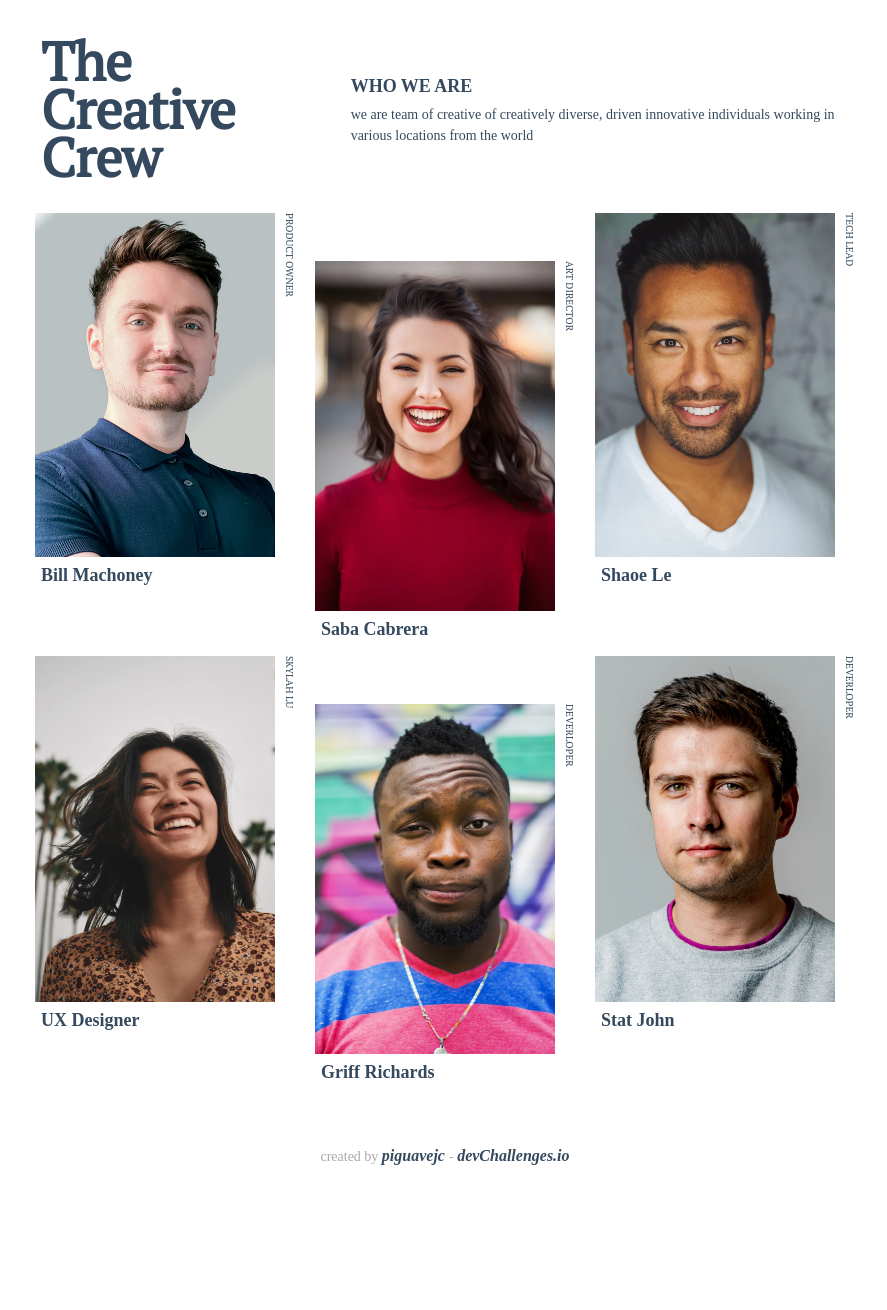
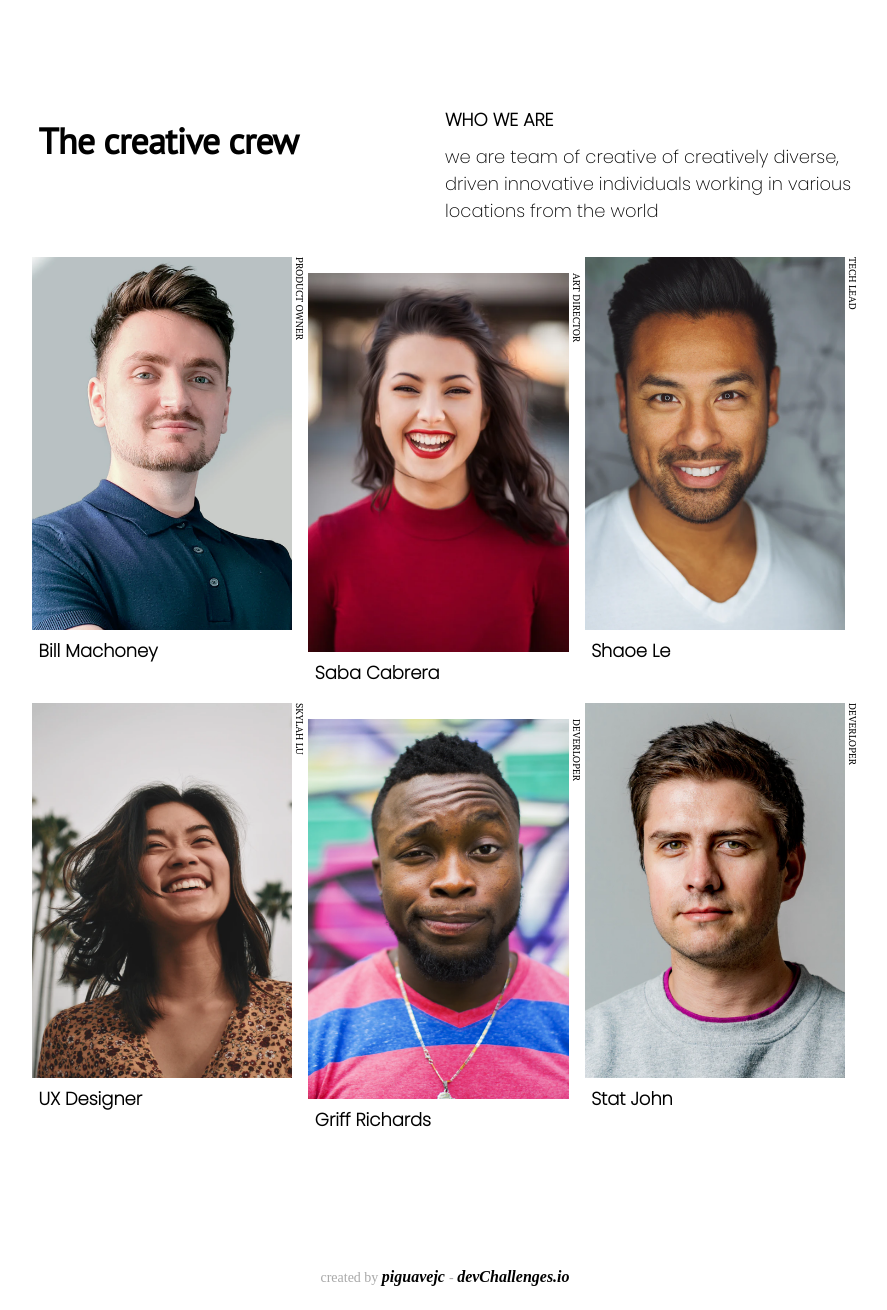
Before and after one commit to jean-carlos-19/team-page, a website: page src/index.html in a window 1280 px wide. Shown: the part 14-1324 px from the top of the page, without its empty margins (195-1082 px from the left). Before the commit the page ends 1243 px from the top, so only its background shows below. Drawn offline with Linux system fonts and the light colour scheme.

Commit message:
refactorizando el proyecto

```diff
--- a/package.json
+++ b/package.json
@@ -7,6 +7,6 @@
   "license": "MIT",
   "scripts": {
     "sass": "node-sass -w sass -o src/css",
-    "prettier":"prettier --write sass"
+    "prettier": "prettier --write ./*"
   }
 }
--- a/sass/base/_base.scss
+++ b/sass/base/_base.scss
@@ -3,18 +3,10 @@ img {
   object-fit: contain;
   cursor: pointer;
 }
-h1,
-h2,
-h3,
-h4,
-h5,
-h6 {
-  text-transform: capitalize;
-}
-a{
+a {
   text-decoration: none;
   color: #34495e;
 }
-main > * + *{
+main > * + * {
   margin-top: 2rem;
 }
--- a/sass/base/_normalizar.scss
+++ b/sass/base/_normalizar.scss
@@ -1,13 +1,12 @@
 :root {
-  padding: 0;
-  margin: 0;
   box-sizing: border-box;
   font-family: "PT Serif", serif;
 }
 *,
 *::after,
 *::after {
-  padding: inherit;
-  margin: inherit;
+  padding: 0;
+  margin: 0;
   box-sizing: inherit;
+  font-family: inherit;
 }
--- a/sass/base/_tipografia.scss
+++ b/sass/base/_tipografia.scss
@@ -1 +1,3 @@
 @import url("https://fonts.googleapis.com/css2?family=PT+Serif&display=swap");
+@import url("https://fonts.googleapis.com/css2?family=PT+Sans&display=swap");
+@import url("https://fonts.googleapis.com/css2?family=PT+Sans&family=Poppins:wght@200&display=swap");
--- a/sass/componentes/_bienvenido.scss
+++ b/sass/componentes/_bienvenido.scss
@@ -1,32 +1,35 @@
 .bienvenido {
-  h3,p{
-    color: var(--color_del_texto_default)
+  & > * + * {
+    margin-top: 0.625rem;
   }
-  h3 {
-    font-family: Poppins;
+  .titulo {
+    color: var(--color_del_texto_default);
+    font-family: "Poppins", sans-serif;
+    font-style: normal;
+  }
+  .bienvenido_titulo {
     font-weight: 600;
     font-size: 1.125rem;
-    line-height: 1.6875rem;
+    line-height: 1.68rem;
     text-transform: uppercase;
-    font-weight: 600;
   }
-  p {
-
-    font-family: Poppins;
-    font-size: 0.875rem;
-    line-height: 1.3125rem;
+  .bienvenido_parrafo {
     font-weight: 400;
+    font-size: 0.87rem;
+    line-height: 1.31rem;
   }
-  & > * + * {
-    margin-top: .25rem;
-  }
-  @media screen and (min-width: 37.5em) {
-    .bienvenido {
-      width: 50%;
-      p {
-        font-size: 1.125rem;
-        line-height: 1.6875rem;
-      }
+}
+@media screen and (min-width: 37.5rem) {
+  .bienvenido {
+    flex-basis: 50%;
+    .bienvenido_parrafo {
+      font-weight: normal;
+      font-size: 1.12rem;
+      line-height: 1.68rem;
+    }
+    .bienvenido_titulo {
+      font-size: 1.12rem;
+      line-height: 1.68rem;
     }
   }
 }
--- /dev/null
+++ b/sass/componentes/_encabezado.scss
@@ -0,0 +1,16 @@
+.encabezado {
+  .encabezado_titulo {
+    font-family: "PT Sans", sans-serif;
+    font-style: normal;
+    font-weight: bold;
+    font-size: 2.25rem;
+    line-height: 3rem;
+    letter-spacing: -0.045rem;
+    color: var(--color_del_texto_default);
+  }
+}
+@media screen and (min-width: 37.5rem) {
+  .encabezado {
+    flex-basis: 50%;
+  }
+}
--- a/sass/componentes/_figura.scss
+++ /dev/null
@@ -1,55 +0,0 @@
-.figura {
-  margin: 0;
-  & > * + *{
-    margin-top: .5rem;
-  }
-  h6, figcaption{
-    color: var(--color_del_texto_default);
-  }
-  div {
-    @include display_flex(row, center, flex-start);
-    h6 {
-
-      writing-mode: vertical-lr;
-      font-family: PT Serif;
-      font-style: normal;
-      font-weight: normal;
-      font-size: 0.625rem;
-      line-height: 0.8125rem;
-      text-transform: uppercase;
-    }
-  }
-  figcaption {
-    font-family: Poppins;
-    font-style: normal;
-    font-weight: 600;
-    font-size: 0.875rem;
-    line-height: 1.3125rem;
-    font-weight: 700;
-    text-transform: capitalize;
-
-  }
-
-  &:nth-child(2n) {
-    margin-top: 1rem;
-  }
-  @media screen and (min-width: 37.5em) {
-    & {
-      h1 {
-        font-size: 0.75rem;
-      }
-      figcaption {
-        font-size: 1.125rem;
-      }
-    }
-    &:nth-child(2n) {
-      margin-top: 0;
-    }
-    &:nth-child(2) {
-      margin-top: 1rem;
-    }
-    &:nth-child(5) {
-      margin-top: 1rem;
-    }
-  }
-}
--- /dev/null
+++ b/sass/componentes/_tarjeta.scss
@@ -0,0 +1,63 @@
+.tarjeta {
+  margin: 0;
+  & > * + * {
+    margin-top: 0.5rem;
+  }
+  &:nth-child(2n) {
+    margin-top: 2rem;
+  }
+  .titulo {
+    color: var(--color_del_texto_default);
+    font-style: normal;
+    text-transform: uppercase;
+  }
+  .figura {
+    @include display_flex(row, center, flex-start);
+    .figura_lateral_titulo {
+      writing-mode: vertical-lr;
+      font-family: "PT Serif";
+      font-weight: normal;
+      font-size: 0.62rem;
+      line-height: 0.81rem;
+    }
+  }
+  .tarjeta_titulo {
+    font-family: "Poppins";
+    font-weight: 600;
+    font-size: 0.87rem;
+    line-height: 1.31rem;
+    text-transform: capitalize;
+    orientation: landscape;
+  }
+}
+@media screen and (min-width: 37.5em) {
+  .tarjeta:nth-child(2n) {
+    margin-top: 0;
+  }
+  .tarjeta:nth-child(2) {
+    margin-top: 1rem;
+  }
+  .tarjeta:nth-child(5) {
+    margin-top: 1rem;
+  }
+}
+@media screen and(min-width:50rem) {
+  .tarjeta {
+    .figura_lateral_titulo {
+      font-size: 0.75rem;
+      line-height: 1rem;
+    }
+    .tarjeta_titulo {
+      font-size: 1.12rem;
+      line-height: 1.68rem;
+    }
+  }
+}
+
+/*
+font-family: PT Serif;
+font-style: normal;
+font-weight: normal;
+font-size: 12px;
+line-height: 16px;
+*/
--- a/sass/componentes/_titulo.scss
+++ /dev/null
@@ -1,14 +0,0 @@
-.titulo {
-  font-family: PT Serif;
-  font-style: normal;
-  font-weight: bold;
-  font-size: 2.25rem;
-  line-height: 3rem;
-  letter-spacing: -0.045rem;
-  h2{
-    color: var(--color_del_texto_default);
-  }
-  @media screen and (min-width: 37.5rem) {
-    width: 50%;
-  }
-}
--- /dev/null
+++ b/sass/diseño/_barra.scss
@@ -0,0 +1,15 @@
+.barra {
+  width: 100%;
+  margin-top: 4.43rem;
+  & > * + * {
+    margin-top: 3.16rem;
+  }
+  @media screen and (orientation: landscape) {
+    width: 100%;
+    @include display_flex(row, flex-start, center);
+  }
+  @media screen and (min-width: 50rem) {
+    width: 80%;
+    @include display_flex(row, flex-start, center);
+  }
+}
--- a/sass/diseño/_encabezado.scss
+++ /dev/null
@@ -1,11 +0,0 @@
-.encabezado {
-  width: 100%;
-  margin-top: 1.07rem;
-  @media screen and (min-width: 37.5rem) {
-    width: 95%;
-    @include display_flex(row, flex-start, center);
-  }
-  @media screen and (min-width: 50rem) {
-    width: 80%;
-  }
-}
--- a/sass/diseño/_grid_imagenes.scss
+++ b/sass/diseño/_grid_imagenes.scss
@@ -1,15 +1,15 @@
 .imagenes {
-
   width: 95%;
-  @include display_grid(150px);
-
-  @media screen and (min-width: 37.5em) {
-    & {
-      @include display_grid(25vmax);
-    }
-  }
-  @media screen and (min-width: 50em) {
-    width: 80%;
-    @include display_grid(20vmax);
+  @include display_grid(33.33%, 1rem);
+}
+@media screen and (min-width: 37.5rem) {
+  .imagenes {
+    @include display_grid(25vmax, 1rem);
   }
 }
+@media screen and (min-width: 50rem) {
+  .imagenes {
+    width: 80%;
+    @include display_grid(15vmax, 1rem);
+  }
+}
--- a/sass/diseño/_pie_pagina.scss
+++ b/sass/diseño/_pie_pagina.scss
@@ -1,10 +1,10 @@
-footer {
+.pie_pagina {
   width: 100%;
   height: 10%;
-  margin: 0;
-  padding: 2rem 0;
+  margin-top: 8.43rem;
+  padding: 0 0 1.5rem;
   @include display_flex(row, center, center);
-  p {
+  .pie_pagina_parrafo {
     font-family: Montserrat;
     font-weight: 500;
     font-size: 0.875rem;
@@ -12,7 +12,7 @@ footer {
     text-align: center;
     color: var(--color_del_pie_pagina);
 
-    a {
+    .pie_pagina_enlace {
       font-family: inherit;
       text-align: inherit;
       font-size: 1rem;
--- a/sass/paginas/_home.scss
+++ b/sass/paginas/_home.scss
@@ -1,7 +1,7 @@
-.home{
-    max-width: 1048px;
-    margin: 0 auto;
-    padding:0 .25rem;
-    animation: apareceSitio 1s ease-in 0s;
-    @include display_flex(column, flex-start, center);
+.home {
+  max-width: 1048px;
+  margin: 0 auto;
+  padding: 0 1rem;
+  animation: apareceSitio 1s ease-in 0s;
+  @include display_flex(column, flex-start, center);
 }
--- a/sass/resumenes/_mixin.scss
+++ b/sass/resumenes/_mixin.scss
@@ -1,8 +1,8 @@
-@mixin display-grid($minimo) {
+@mixin display-grid($minimo, $relleno) {
   display: grid;
   grid-template-columns: repeat(auto-fill, minmax($minimo, 1fr));
   grid-auto-rows: 1fr;
-  grid-gap: 1rem;
+  grid-gap: $relleno;
 }
 @mixin display_flex($direccion, $eje_principal, $eje_secundario) {
   display: flex;
--- a/sass/resumenes/_variable.scss
+++ b/sass/resumenes/_variable.scss
@@ -1,4 +1,4 @@
-:root{
-    --color_del_texto_default: #34495e;
-    --color_del_pie_pagina:#a9a9a9;
+:root {
+  --color_del_texto_default: #000000;
+  --color_del_pie_pagina: #a9a9a9;
 }
--- a/src/index.html
+++ b/src/index.html
@@ -1,76 +1,133 @@
 <!DOCTYPE html>
 <html lang="es">
   <head>
-    <meta charset="UTF-8">
-    <meta http-equiv="X-UA-Compatible" content="IE=edge">
-    <meta name="viewport" content="width=device-width, initial-scale=1.0">
-    <meta name="author" content="Jean Carlos Piguave Alvarado - piguavejc@gmail.com">
-    <link rel="stylesheet" href="./css/main.css">
-    <link rel="shortcut icon" href="./img/devchallenges.png" type="image/png">
+    <meta charset="UTF-8" />
+    <meta http-equiv="X-UA-Compatible" content="IE=edge" />
+    <meta name="viewport" content="width=device-width, initial-scale=1.0" />
+    <meta
+      name="author"
+      content="Jean Carlos Piguave Alvarado - piguavejc@gmail.com"
+    />
+    <link rel="stylesheet" href="./css/main.css" />
+    <link rel="shortcut icon" href="./img/devchallenges.png" type="image/png" />
     <title>Team Page</title>
   </head>
   <body>
     <main class="home">
-        <header class="encabezado">
-            <div class="titulo">
-                <h2>the creative crew</h2>
+
+      <header class="barra">
+        <div class="encabezado">
+          <h2 class="encabezado_titulo">The creative crew</h2>
         </div>
         <section class="bienvenido">
-                <h3>who we are</h3>
-                <p>
-                    we are team of creative of creatively diverse, driven
-                    innovative individuals working in various locations
-                    from the world
+          <h3 class="titulo bienvenido_titulo">who we are</h3>
+          <p class="titulo bienvenido_parrafo">
+            we are team of creative of creatively diverse, driven innovative
+            individuals working in various locations from the world
           </p>
         </section>
       </header>
 
       <section class="imagenes">
-            <figure class="figura">
-                <div>
-                    <img src="./img/photo1.png" alt="persona sonriendo" title="Product owner">
-                    <h6>Product owner</h6>
+
+        <figure class="tarjeta">
+          <div class="figura">
+            <img
+              class="figura_imagen"
+              src="./img/photo1.png"
+              alt="Hombre blanco sonriendo con camisa azul y ojos azules"
+              title="Product owner"
+            />
+            <h6 class="titulo figura_lateral_titulo">Product owner</h6>
           </div>
-                <figcaption>bill machoney</figcaption>
+          <figcaption class="titulo tarjeta_titulo">bill machoney</figcaption>
         </figure>
-            <figure class="figura">
-                <div>
-                    <img src="./img/photo2.png" alt="persona sonriendo" title="Art director">
-                    <h6>Art director</h6>
+
+        <figure class="tarjeta">
+          <div class="figura">
+            <img
+              class="figura_imagen"
+              src="./img/photo2.png"
+              alt="mujer blanca sonriendo con sweater marron ojos negros"
+              title="Art director"
+            />
+            <h6 class="titulo figura_lateral_titulo">Art director</h6>
           </div>
-                <figcaption>saba cabrera</figcaption>
+          <figcaption class="titulo tarjeta_titulo">saba cabrera</figcaption>
         </figure>
-            <figure class="figura">
-                <div>
-                    <img src="./img/photo3.png" alt="persona sonriendo" title="Tech Lead">
-                    <h6>Tech Lead</h6>
+
+        <figure class="tarjeta">
+          <div class="figura">
+            <img
+              class="figura_imagen"
+              src="./img/photo3.png"
+              alt="Hombre moreno sonriendo con camisa blanca y ojos cafe oscuros"
+              title="Tech Lead"
+            />
+            <h6 class="titulo titulo figura_lateral_titulo">Tech Lead</h6>
           </div>
-                <figcaption>shaoe le</figcaption>
+          <figcaption class="titulo titulo tarjeta_titulo">shaoe le</figcaption>
         </figure>
-            <figure class="figura">
-                <div>
-                    <img src="./img/photo4.png" alt="persona sonriendo" title="skylah lu">
-                    <h6>skylah lu</h6>
+
+        <figure class="tarjeta">
+          <div class="figura">
+            <img
+              class="figura_imagen"
+              src="./img/photo4.png"
+              alt="Mujer asiatica sonriendo con blusa cafe y ojos claros"
+              title="skylah lu"
+            />
+            <h6 class="titulo figura_lateral_titulo">skylah lu</h6>
           </div>
-                <figcaption>UX Designer</figcaption>
+          <figcaption class="titulo tarjeta_titulo">UX Designer</figcaption>
         </figure>
-            <figure class="figura">
-                <div>
-                    <img src="./img/photo5.png" alt="persona sonriendo" title="Deverloper">
-                    <h6>Deverloper</h6>
+
+        <figure class="tarjeta">
+          <div class="figura">
+            <img
+              class="figura_imagen"
+              src="./img/photo5.png"
+              alt="Hombre negro sonriendo con camisa de rallas y collar"
+              title="Deverloper"
+            />
+            <h6 class="titulo figura_lateral_titulo">Deverloper</h6>
           </div>
-                <figcaption>griff richards</figcaption>
+          <figcaption class="titulo tarjeta_titulo">griff richards</figcaption>
         </figure>
-            <figure class="figura">
-                <div>
-                    <img src="./img/photo6.png" alt="persona sonriendo" title="Deverloper">
-                    <h6>Deverloper</h6>
+
+        <figure class="tarjeta">
+          <div class="figura">
+            <img
+              class="figura_imagen"
+              src="./img/photo6.png"
+              alt="Hombre blanco sonriendo con camisa ploma y ojos verdes"
+              title="Deverloper"
+            />
+            <h6 class="titulo figura_lateral_titulo">Deverloper</h6>
           </div>
-                <figcaption>stat john</figcaption>
+          <figcaption class="titulo tarjeta_titulo">stat john</figcaption>
         </figure>
+
       </section>
-        <footer>
-            <p>created by <a href="https://devchallenges.io/portfolio/jean-carlos-19" target="_blank"> piguavejc </a>  - <a href="https://devchallenges.io/" target="_blank">devChallenges.io</a>  </p>
+
+      <footer class="pie_pagina">
+        <p class="pie_pagina_parrafo">
+          created by
+          <a
+            class="pie_pagina_enlace"
+            href="https://devchallenges.io/portfolio/jean-carlos-19"
+            target="_blank"
+          >
+            piguavejc
+          </a>
+          -
+          <a
+            class="pie_pagina_enlace"
+            href="https://devchallenges.io/"
+            target="_blank"
+            >devChallenges.io</a
+          >
+        </p>
       </footer>
     </main>
   </body>
```
Also changed, not shown: sass/base/_animaciones.scss (+15 -5 lines), sass/main.scss (+5 -19 lines), src/css/main.css. Lines whose indentation alone changed are shown as unchanged.
